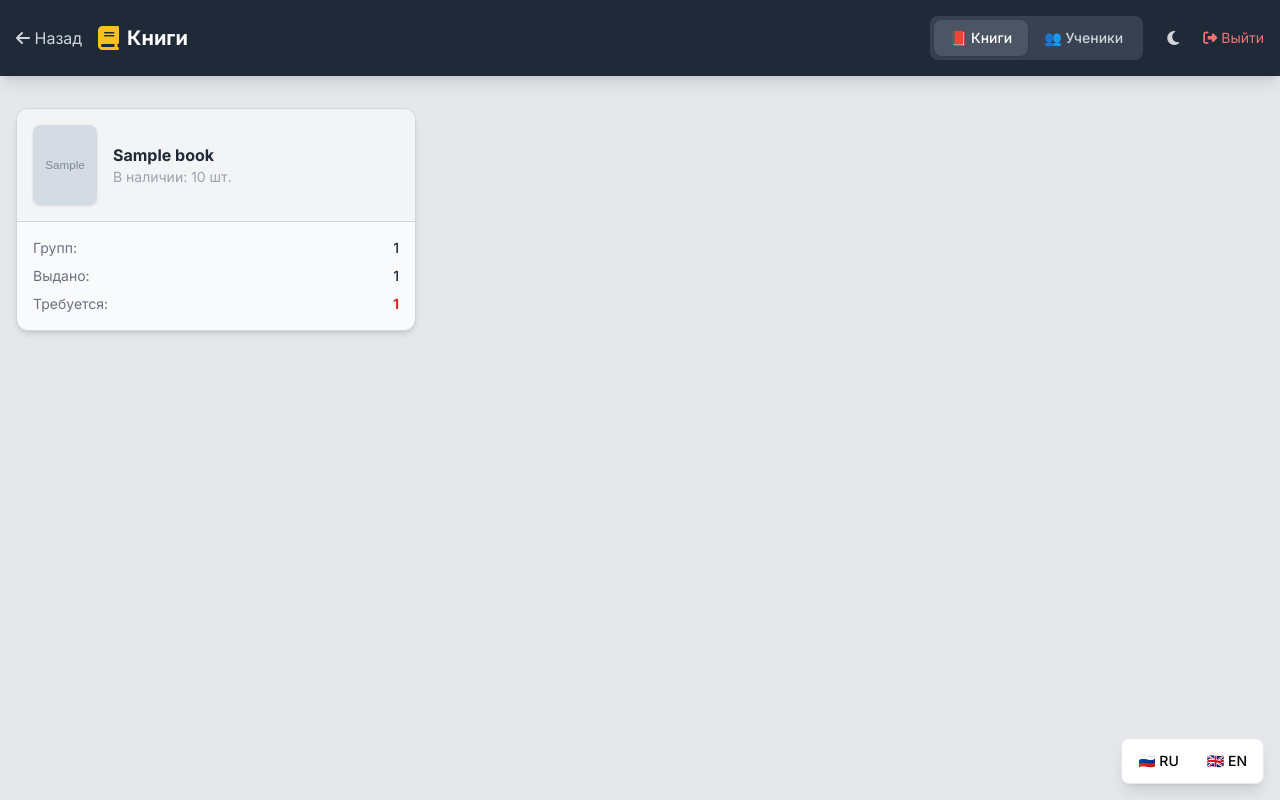
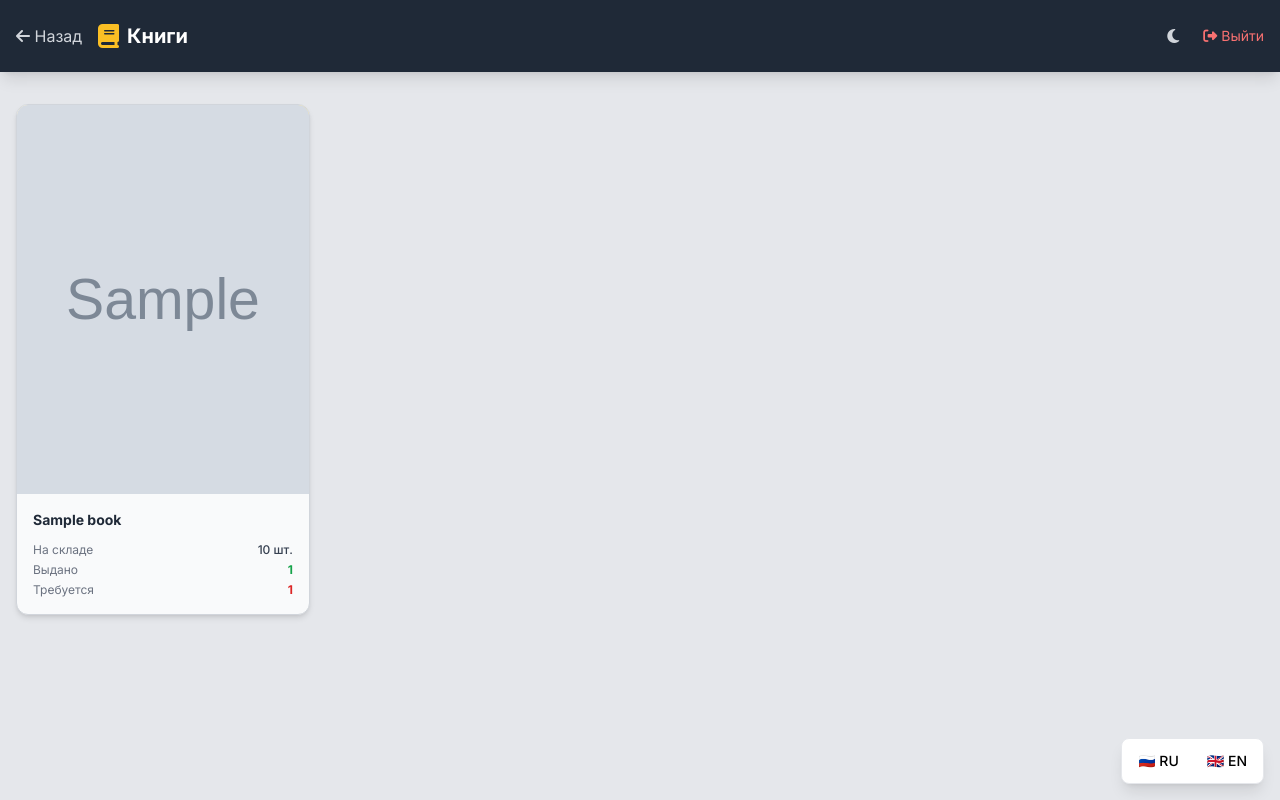
Before and after one commit to Nurmukasan/english-center-crm, a Django app: page /books-status/ in a window 1280 px wide. Run offline with Django 5.2, Linux system fonts and the light colour scheme; a user stored in the database is signed in; tables that the repository leaves empty hold one stand-in row (values such as "Sample post"); grey boxes marked "Sample" are stand-in pictures; some libraries are stand-ins or nearby versions.

Commit message:
changed book check

```diff
--- a/config/urls.py
+++ b/config/urls.py
@@ -38,6 +38,7 @@ urlpatterns = [
     path('payments/group/<int:group_id>/', views.group_payment_detail, name='group_payment_detail'),
     path('payments/group/<int:group_id>/toggle/', views.toggle_student_payment, name='toggle_student_payment'),
     path('book/<int:book_id>/read/', views.book_reader, name='book_reader'),
+    path('books/<int:book_id>/', views.book_detail, name='book_detail'),
 ]
 if settings.DEBUG:
     urlpatterns += static(settings.MEDIA_URL, document_root=settings.MEDIA_ROOT)
--- a/dashboard/templates/dashboard/books_status.html
+++ b/dashboard/templates/dashboard/books_status.html
@@ -16,22 +16,17 @@
             to { opacity: 1; transform: translateY(0); }
         }
         .hover-scale { transition: all 0.3s ease; }
-        .hover-scale:hover { transform: translateY(-2px); box-shadow: 0 8px 20px rgba(0,0,0,0.08); }
-        /* Google Translate скрываем */
+        .hover-scale:hover { transform: translateY(-3px); box-shadow: 0 12px 25px rgba(0,0,0,0.12); }
         .goog-te-banner-frame { display: none !important; }
         body { top: 0 !important; }
         .skiptranslate { display: none !important; }
         #google_translate_element { display: none !important; }
-        .goog-logo-link { display: none !important; }
-        .goog-te-gadget { display: none !important; }
     </style>
 </head>
 <body class="bg-gray-200 dark:bg-gray-900 min-h-screen transition-colors duration-300">
 
-    <!-- Переключатель языков -->
     <div class="fixed bottom-4 right-4 z-50 flex gap-1 bg-white dark:bg-gray-800 rounded-lg shadow-lg p-1 border border-gray-200 dark:border-gray-700">
         <button onclick="changeLang('ru')" class="px-3 py-2 rounded-lg text-sm font-medium hover:bg-gray-100 dark:hover:bg-gray-700 transition">🇷🇺 RU</button>
-
         <button onclick="changeLang('en')" class="px-3 py-2 rounded-lg text-sm font-medium hover:bg-gray-100 dark:hover:bg-gray-700 transition">🇬🇧 EN</button>
     </div>
 
@@ -49,16 +44,6 @@
                 </div>
             </div>
             <div class="flex items-center gap-2 md:gap-4">
-                <div class="flex bg-gray-700 rounded-lg p-1">
-                    <a href="?view=books" class="px-4 py-2 rounded-lg text-sm font-medium transition
-                              {% if view_mode == 'books' %}bg-gray-600 shadow text-white{% else %}text-gray-300{% endif %}">
-                        📕 Книги
-                    </a>
-                    <a href="?view=students" class="px-4 py-2 rounded-lg text-sm font-medium transition
-                              {% if view_mode == 'students' %}bg-gray-600 shadow text-white{% else %}text-gray-300{% endif %}">
-                        👥 Ученики
-                    </a>
-                </div>
                 <button onclick="toggleTheme()" class="p-2 rounded-lg hover:bg-gray-700 transition">
                     <i class="fas fa-moon dark:hidden text-gray-300"></i>
                     <i class="fas fa-sun hidden dark:inline text-yellow-400"></i>
@@ -72,95 +57,42 @@
 
     <main class="max-w-7xl mx-auto px-4 py-8 fade-in">
 
-        {% if view_mode == 'students' %}
+        <div class="grid grid-cols-2 md:grid-cols-3 lg:grid-cols-4 gap-6">
+            {% for stat in book_stats %}
+            <a href="{% url 'book_detail' stat.book.id %}"
+               class="bg-gray-50 dark:bg-gray-800 rounded-xl shadow-md border border-gray-300 dark:border-gray-600 overflow-hidden hover-scale transition-colors cursor-pointer block">
 
-        <div class="mb-6">
-            <form method="GET" class="flex gap-3">
-                <input type="hidden" name="view" value="students">
-                <input type="text" name="search" value="{{ search_query }}"
-                       class="flex-1 px-4 py-3 border border-gray-300 dark:border-gray-600 dark:bg-gray-800 dark:text-white rounded-lg focus:outline-none focus:ring-2 focus:ring-indigo-500"
-                       placeholder="🔍 Поиск по ученику, группе или книге...">
-                <button type="submit" class="bg-indigo-500 text-white px-6 py-3 rounded-lg font-medium hover:bg-indigo-600 transition">Найти</button>
-            </form>
-        </div>
+                <div class="aspect-[3/4] bg-gradient-to-br from-amber-100 to-amber-300 dark:from-amber-900 dark:to-amber-700 flex items-center justify-center overflow-hidden">
+                    {% if stat.book.photo %}
+                    <img src="{{ stat.book.photo.url }}" alt="{{ stat.book.title }}" class="w-full h-full object-cover">
+                    {% else %}
+                    <i class="fas fa-book-open text-6xl text-white/70"></i>
+                    {% endif %}
+                </div>
 
-        <div class="bg-gray-50 dark:bg-gray-800 rounded-xl shadow-md border border-gray-300 dark:border-gray-600 overflow-hidden transition-colors">
-            <div class="overflow-x-auto">
-                <table class="w-full">
-                    <thead>
-                        <tr class="bg-gray-100 dark:bg-gray-700/50 text-left border-b border-gray-300 dark:border-gray-600">
-                            <th class="px-4 py-3 text-sm font-medium text-gray-500 dark:text-gray-400">Ученик</th>
-                            <th class="px-4 py-3 text-sm font-medium text-gray-500 dark:text-gray-400">Группа</th>
-                            <th class="px-4 py-3 text-sm font-medium text-gray-500 dark:text-gray-400">Книга</th>
-                            <th class="px-4 py-3 text-sm font-medium text-gray-500 dark:text-gray-400">Действие</th>
-                        </tr>
-                    </thead>
-                    <tbody>
-                        {% for enrollment in enrollments %}
-                        <tr class="border-b border-gray-200 dark:border-gray-700 hover:bg-gray-100 dark:hover:bg-gray-700/50 transition">
-                            <td class="px-4 py-3 font-medium text-gray-800 dark:text-white">{{ enrollment.student.name }}</td>
-                            <td class="px-4 py-3 text-gray-600 dark:text-gray-300">{{ enrollment.group.name }}</td>
-                            <td class="px-4 py-3 text-gray-600 dark:text-gray-300">
-                                {% if enrollment.book %}{{ enrollment.book.title }}{% else %}—{% endif %}
-                            </td>
-                            <td class="px-4 py-3">
-                                {% if enrollment.has_book %}
-                                <span class="bg-green-100 dark:bg-green-900/30 text-green-700 dark:text-green-400 px-3 py-1 rounded-full text-xs font-medium">✅ Выдана</span>
-                                {% else %}
-                                <button onclick="markHasBook({{ enrollment.id }})" class="bg-green-500 text-white px-4 py-2 rounded-lg text-xs font-medium hover:bg-green-600 transition">
-                                    ✅ Выдать книгу
-                                </button>
-                                {% endif %}
-                            </td>
-                        </tr>
-                        {% empty %}
-                        <tr>
-                            <td colspan="4" class="px-6 py-12 text-center text-gray-400">
-                                <i class="fas fa-smile text-5xl mb-3"></i>
-                                <p>Нет запросов</p>
-                            </td>
-                        </tr>
-                        {% endfor %}
-                    </tbody>
-                </table>
-            </div>
-        </div>
+                <div class="p-4">
+                    <p class="font-bold text-gray-800 dark:text-white text-sm truncate" title="{{ stat.book.title }}">
+                        {{ stat.book.title }}
+                    </p>
 
-        {% else %}
-
-        <div class="grid grid-cols-1 md:grid-cols-2 lg:grid-cols-3 gap-6">
-            {% for stat in book_stats %}
-            <div class="bg-gray-50 dark:bg-gray-800 rounded-xl shadow-md border border-gray-300 dark:border-gray-600 overflow-hidden hover-scale transition-colors">
-                <div class="p-4 bg-gray-100 dark:bg-gray-700/50 border-b border-gray-300 dark:border-gray-600 flex items-center gap-4">
-                    {% if stat.book.photo %}
-                    <img src="{{ stat.book.photo.url }}" alt="{{ stat.book.title }}" class="w-16 h-20 object-cover rounded-lg shadow">
-                    {% else %}
-                    <div class="w-16 h-20 bg-gray-200 dark:bg-gray-700 rounded-lg flex items-center justify-center text-2xl">
-                        <i class="fas fa-book text-gray-400"></i>
-                    </div>
-                    {% endif %}
-                    <div>
-                        <p class="font-bold text-gray-800 dark:text-white">{{ stat.book.title }}</p>
-                        <p class="text-sm text-gray-400">В наличии: {{ stat.book.quantity }} шт.</p>
-                    </div>
-                </div>
-                <div class="p-4">
-                    <div class="space-y-2 text-sm">
+                    <div class="mt-3 space-y-1 text-xs">
                         <div class="flex justify-between">
-                            <span class="text-gray-500 dark:text-gray-400">Групп:</span>
-                            <span class="font-medium text-gray-800 dark:text-white">{{ stat.groups_using }}</span>
+                            <span class="text-gray-500 dark:text-gray-400">На складе</span>
+                            <span class="font-medium text-gray-700 dark:text-gray-300">{{ stat.book.quantity }} шт.</span>
                         </div>
                         <div class="flex justify-between">
-                            <span class="text-gray-500 dark:text-gray-400">Выдано:</span>
-                            <span class="font-medium text-gray-800 dark:text-white">{{ stat.students_with_book }}</span>
+                            <span class="text-gray-500 dark:text-gray-400">Выдано</span>
+                            <span class="font-bold text-green-600">{{ stat.students_with_book }}</span>
                         </div>
                         <div class="flex justify-between">
-                            <span class="text-gray-500 dark:text-gray-400">Требуется:</span>
-                            <span class="font-bold {% if stat.students_need_book > 0 %}text-red-600{% else %}text-green-600{% endif %}">{{ stat.students_need_book }}</span>
+                            <span class="text-gray-500 dark:text-gray-400">Требуется</span>
+                            <span class="font-bold {% if stat.students_need_book > 0 %}text-red-600{% else %}text-gray-400{% endif %}">
+                                {{ stat.students_need_book }}
+                            </span>
                         </div>
                     </div>
                 </div>
-            </div>
+            </a>
             {% empty %}
             <div class="col-span-full bg-gray-50 dark:bg-gray-800 rounded-xl p-12 text-center text-gray-400 shadow-md border border-gray-300 dark:border-gray-600">
                 <i class="fas fa-inbox text-5xl mb-3"></i>
@@ -169,34 +101,17 @@
             {% endfor %}
         </div>
 
-        {% endif %}
-
     </main>
 
     <script>
         function toggleTheme() {
             document.documentElement.classList.toggle('dark');
         }
-
         function changeLang(lang) {
             document.cookie = `googtrans=/ru/${lang}; path=/`;
             document.cookie = `googtrans=/ru/${lang}; domain=.${location.hostname}; path=/`;
             location.reload();
         }
-
-        function markHasBook(enrollmentId) {
-            fetch(`/enrollment/${enrollmentId}/toggle-book/`, {
-                method: 'POST',
-                headers: {
-                    'Content-Type': 'application/x-www-form-urlencoded',
-                    'X-CSRFToken': '{{ csrf_token }}'
-                },
-                body: 'action=has_book'
-            })
-            .then(response => response.json())
-            .then(data => { if (data.success) location.reload(); });
-        }
-
         function googleTranslateElementInit() {
             new google.translate.TranslateElement({
                 pageLanguage: 'ru',
--- a/dashboard/views.py
+++ b/dashboard/views.py
@@ -1260,63 +1260,64 @@ def toggle_book_status(request, enrollment_id=None):
 
 @login_required
 def books_status(request):
-    """Статус книг для админа и разработчика"""
+    """Сетка всех книг с обложками"""
     role = get_user_role(request.user)
 
     if role not in ['admin', 'developer']:
         messages.error(request, 'У вас нет доступа')
         return redirect('dashboard')
 
-    view_mode = request.GET.get('view', 'books')
-    search_query = request.GET.get('search', '')
-
-    if view_mode == 'students':
-        enrollments = Enrollment.objects.filter(book_needed=True).select_related(
-            'student', 'group', 'book'
-        )
-
-        if search_query:
-            enrollments = enrollments.filter(
-                Q(student__name__icontains=search_query) |
-                Q(group__name__icontains=search_query) |
-                Q(book__title__icontains=search_query)
-            )
-
-        context = {
-            'view_mode': view_mode,
-            'enrollments': enrollments,
-            'search_query': search_query,
-            'role': role,
-        }
-    else:
-        books = Book.objects.all()
-
-        book_stats = []
-        for book in books:
-            groups_using = Group.objects.filter(books=book)
-            students_with_book = Enrollment.objects.filter(
-                has_book=True, book=book
-            ).count()
-            students_need_book = Enrollment.objects.filter(
-                book_needed=True, book=book
-            ).count()
-
-            book_stats.append({
-                'book': book,
-                'groups_using': groups_using.count(),
-                'students_with_book': students_with_book,
-                'students_need_book': students_need_book,
-                'missing': students_need_book - book.quantity,
-            })
-
-        context = {
-            'view_mode': view_mode,
-            'book_stats': book_stats,
-            'search_query': search_query,
-            'role': role,
-        }
+    books = Book.objects.all()
+
+    book_stats = []
+    for book in books:
+        groups_using = Group.objects.filter(books=book).count()
+        students_with_book = Enrollment.objects.filter(has_book=True, book=book).count()
+        students_need_book = Enrollment.objects.filter(book_needed=True, book=book).count()
+
+        book_stats.append({
+            'book': book,
+            'groups_using': groups_using,
+            'students_with_book': students_with_book,
+            'students_need_book': students_need_book,
+            'missing': students_need_book - book.quantity,
+        })
+
+    context = {
+        'book_stats': book_stats,
+        'role': role,
+    }
 
     return render(request, 'dashboard/books_status.html', context)
+
+
+@login_required
+def book_detail(request, book_id):
+    """Детали книги: у кого есть, кому нужно"""
+    role = get_user_role(request.user)
+
+    if role not in ['admin', 'developer']:
+        messages.error(request, 'У вас нет доступа')
+        return redirect('dashboard')
+
+    book = get_object_or_404(Book, id=book_id)
+
+    students_with_book = Enrollment.objects.filter(
+        has_book=True, book=book
+    ).select_related('student', 'group').order_by('student__name')
+
+    students_need_book = Enrollment.objects.filter(
+        book_needed=True, book=book
+    ).select_related('student', 'group').order_by('student__name')
+
+    context = {
+        'book': book,
+        'students_with_book': students_with_book,
+        'students_need_book': students_need_book,
+        'role': role,
+    }
+
+    return render(request, 'dashboard/book_detail.html', context)
 
 @login_required
 def edit_student(request, student_id):
```
Also changed, not shown: dashboard/templates/dashboard/book_detail.html (added, +229 -0 lines).
